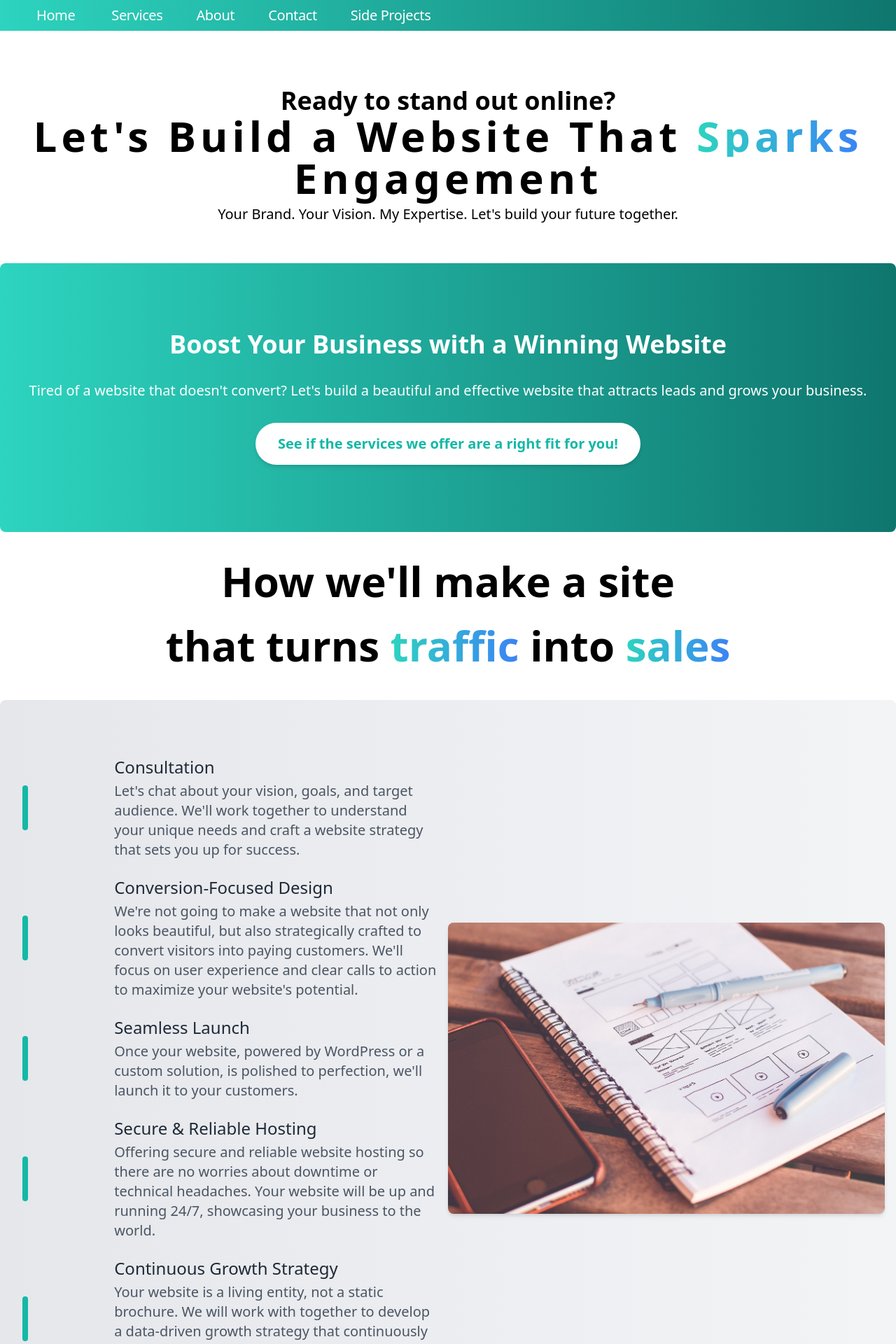
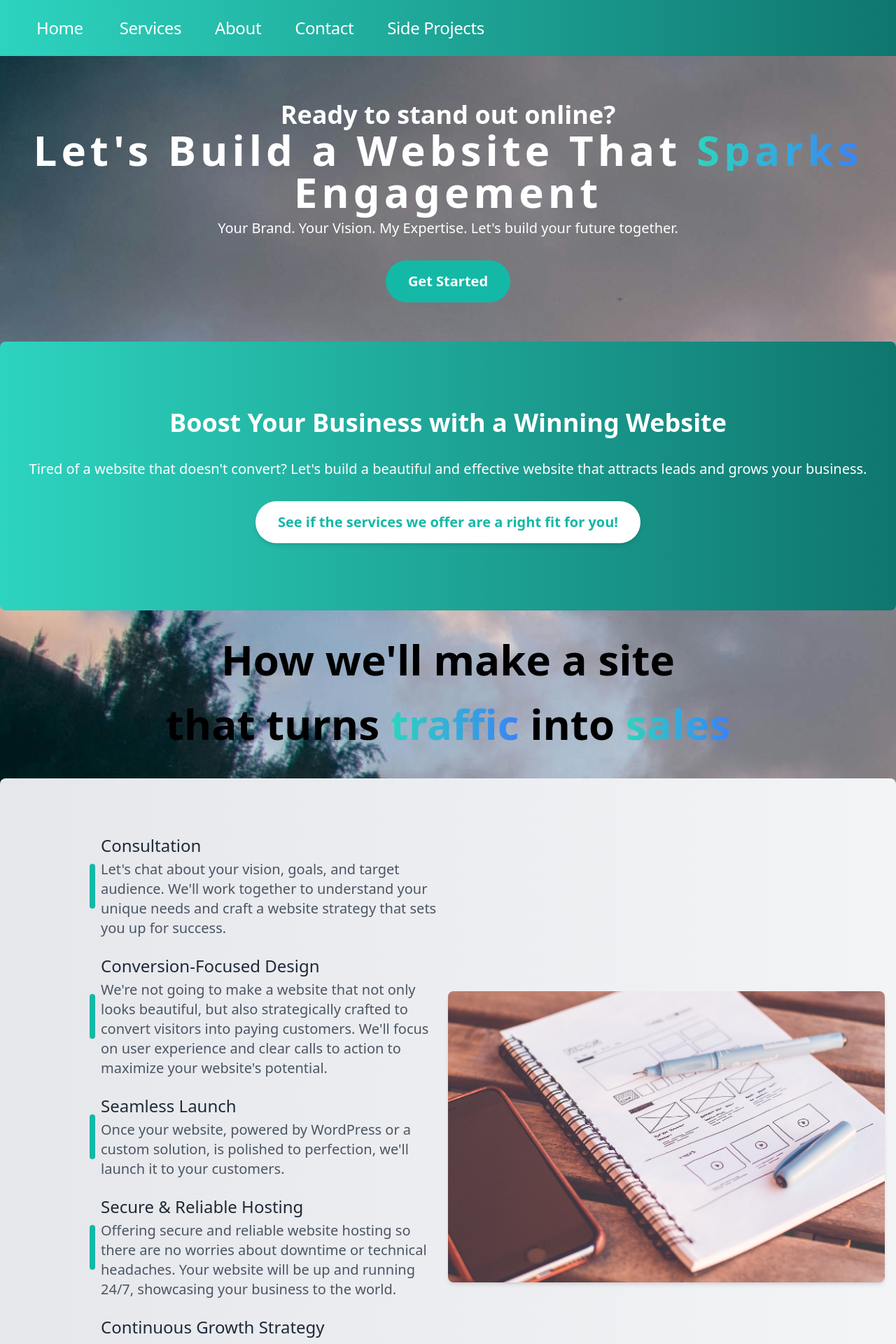
Before and after one commit to IsaacsCloudLLC/ikepcampbell.github.io, a Next.js app: page / in a window 1280 px wide. Shown: the top 1920 px of the page at 70% size. Built offline with nearby package versions, Linux system fonts and the light colour scheme.

Commit message:
need some background

```diff
--- a/app/about/page.tsx
+++ b/app/about/page.tsx
@@ -10,7 +10,7 @@ export default function Page() {
         <meta name="keywords" content="website design Quad Cities, cloud solutions Iowa, DevOps services" />
         <meta property="og:image" content="/profile.jpeg" />
       </Head>
-      <h1 className="text-3xl md:text-5xl font-bold text-center text-black dark:text-white mb-8">Our Team</h1>
+      <h1 className="mt-12 text-3xl md:text-5xl font-bold text-center text-black dark:text-white mb-8">Our Team</h1>
       <section className="rounded-lg bg-gradient-to-r from-gray-100 to-gray-200 overflow-hidden py-12 md:py-24 px-4 mb-12 md:mb-20">
         <div className="container mx-auto px-4">
           <p className="text-gray-700 text-lg md:text-xl leading-relaxed mb-8">
--- a/app/components/footer.tsx
+++ b/app/components/footer.tsx
@@ -1,7 +1,7 @@
 export default function Footer() {
   return (
     <footer className="mt-16 mb-16 flex justify-center">
-      <p className="mt-8 text-neutral-600 items-center text-xl dark:text-neutral-300">
+      <p className="mt-8 items-center text-xl text-white">
         © {new Date().getFullYear()} Isaacs Cloud LLC
       </p>
     </footer>
--- a/app/components/nav.tsx
+++ b/app/components/nav.tsx
@@ -18,7 +18,7 @@ export function Navbar() {
 
 
   return (
-    <aside className="-ml-2  mb-16 tracking-tight">
+    <aside className="-ml-2 tracking-tight">
       <div className="z-50">
         <svg
           className="md:hidden lg:hidden absolute left-4 top-2 h-12 w-12 text-white-700 cursor-pointer"
@@ -57,9 +57,8 @@ export function Navbar() {
         </button>
 
         <nav
-          className={`flex bg-gradient-to-r  from-teal-400 to-teal-700 flex-col md:flex-row space-x-8 items-start px-4 overflow-hidden transition-all duration-300 ease-in-out ${
-            isOpen ? 'absolute top-full right-0 md:static' : 'hidden md:flex'
-          }`}
+          className={`flex pb-4 pt-4 bg-gradient-to-r from-teal-400 to-teal-700 flex-col md:flex-row space-x-8 items-start px-4 overflow-hidden transition-all duration-300 ease-in-out ${isOpen ? 'absolute top-full right-0 md:static' : 'hidden md:flex'
+            }`}
           id="nav"
         >
           <div className={`flex flex-col relative right-0 md:hidden ${isOpen ? '' : 'hidden'}`}>
@@ -79,7 +78,7 @@ export function Navbar() {
               <a
                 key={path}
                 href={path}
-                className="transition-all text-xl text-white dark:text-white hover:font-semibold dark:hover:text-neutral-200 flex align-middle relative py-1 px-2 m-1"
+                className="transition-all text-2xl text-white dark:text-white hover:font-semibold dark:hover:text-neutral-200 flex align-middle relative py-1 px-2 m-1"
               >
                 {name}
               </a>
--- a/app/contact/page.tsx
+++ b/app/contact/page.tsx
@@ -29,13 +29,13 @@ function GitHubIconLight() {
 }
 export default function Page() {
     return (
-        <div>
+        <div >
             <Head>
                 <title>Contact | Isaacs Cloud </title>
                 <meta name="description" content="Looking for a website designer in the Quad Cities? I'm Isaac Campbell, and I specialize in crafting beautiful and effective websites that grow businesses. Let's get started on your project today! Reach out to me on Github (ikepcampbell) or LinkedIn, or email me at support@isaacs.cloud." />
                 <meta name="keywords" content="Quad Cities website design, web developer Quad Cities, Iowa, freelance web design, Davenport website design, Bettendorf website design, DeWitt website design, Moline website design, East Moline website design, Isaac Campbell web design, contact Isaac Campbell" />
             </Head>
-            <h1 className="text-3xl md:text-5xl font-bold text-center text-black dark:text-white mb-8">Contact Me</h1>
+            <h1 className="mt-12 text-3xl md:text-5xl font-bold text-center text-black dark:text-white mb-8">Contact Me</h1>
             <section className="rounded-lg bg-gradient-to-r from-gray-200 to-gray-100 p-4">
                 <p className="text-xl font-medium text-center mt-8 text-gray-800 dark:text-gray-600 pb-4">
                     I'm always open to projects and connections! Follow me on Github and LinkedIn.
--- a/app/layout.tsx
+++ b/app/layout.tsx
@@ -73,8 +73,7 @@ export default function RootLayout({
         <div className="sticky top-0 z-50 dark:bg-black">
           <Navbar />
         </div>
-        <main className="flex-auto min-w-0 mt-6 flex flex-col px-2 md:px-0">
-
+        <main className="flex-auto min-h-screen min-w-0 flex flex-col px-2 md:px-0 bg-[url('/bg.jpg')]">
           {children}
           <Footer />
           <Analytics />
@@ -82,6 +81,6 @@ export default function RootLayout({
         </main>
       </body>
       <GoogleAnalytics gaId="G-21M7CHET8L" />
-    </html>
+    </html >
   )
 }
--- a/app/page.tsx
+++ b/app/page.tsx
@@ -1,11 +1,12 @@
 import Link from 'next/link';
 
-
-const RoadmapItem = ({ icon, title, description }) => {
+const RoadmapItem = ({ title, description }) => {
   return (
     <li className="flex flex-col md:flex-row items-center space-y-4 md:space-y-0 md:space-x-4">
-      <div className="md:w-1/5">{icon}</div>
-      <div className="md:w-4/5 text-center md:text-left">
+      <div className="md:w-1/5">
+        <span className="w-2 h-12 md:h-16 lg:relative lg:left-24 bg-teal-500 rounded-full flex items-center justify-center text-white"></span>
+      </div>
+      <div className="lg:w-full md:w-4/5 text-center md:text-left">
         <h3 className="text-gray-800 text-xl md:text-2xl mb-1 md:mt-0">{title}</h3>
         <p className="text-gray-600 text-lg md:text-xl">{description}</p>
       </div>
@@ -16,7 +17,7 @@ const RoadmapItem = ({ icon, title, description }) => {
 export default function Page() {
   return (
     <div className="mb-24">
-      <header className="relative left-0 w-full flex flex-col items-center justify-center py-4">
+      <header className="mt-12 relative left-0 w-full flex flex-col items-center justify-center py-4 text-white">
         <h1 className="text-2xl md:text-4xl text-center font-bold">Ready to stand out online?</h1>
         <h2 className="text-4xl md:text-6xl font-bold tracking-widest leading-tight mb-2 text-center">
           Let's Build a Website That{' '}
@@ -28,6 +29,11 @@ export default function Page() {
         <p className="text-lg md:text-xl text-center">
           Your Brand. Your Vision. My Expertise. Let's build your future together.
         </p>
+        <Link href="/contact">
+          <button className="mt-8 px-6 md:px-8 py-3 md:py-4 text-lg md:text-xl bg-teal-500 text-white font-bold rounded-full hover:bg-teal-600 transition-all duration-300">
+            Get Started
+          </button>
+        </Link>
       </header>
       <section className="rounded-lg relative top-10 mb-20 bg-gradient-to-r from-teal-400 to-teal-700 overflow-hidden text-white">
         <div className="hero bg-gradient-to-r from-teal-400 to-teal-700 text-white py-16 md:py-24 px-4 flex flex-col items-center justify-center">
@@ -65,27 +71,22 @@ export default function Page() {
         <div className="w-full md:w-1/2 md:order-1 px-4 space-y-8">
           <ul className="flex flex-col space-y-6 items-center md:items-start">
             <RoadmapItem
-              icon={<span className="w-2 h-12 md:h-16 bg-teal-500 rounded-full flex items-center justify-center text-white"></span>}
               title="Consultation"
               description="Let's chat about your vision, goals, and target audience. We'll work together to understand your unique needs and craft a website strategy that sets you up for success."
             />
             <RoadmapItem
-              icon={<span className="w-2 h-12 md:h-16 bg-teal-500 rounded-full flex items-center justify-center text-white"></span>}
               title="Conversion-Focused Design"
               description="We're not going to make a website that not only looks beautiful, but also strategically crafted to convert visitors into paying customers. We'll focus on user experience and clear calls to action to maximize your website's potential."
             />
             <RoadmapItem
-              icon={<span className="w-2 h-12 md:h-16 bg-teal-500 rounded-full flex items-center justify-center text-white"></span>}
               title="Seamless Launch"
               description="Once your website, powered by WordPress or a custom solution, is polished to perfection, we'll launch it to your customers."
             />
             <RoadmapItem
-              icon={<span className="w-2 h-12 md:h-16 bg-teal-500 rounded-full flex items-center justify-center text-white"></span>}
               title="Secure & Reliable Hosting"
               description="Offering secure and reliable website hosting so there are no worries about downtime or technical headaches. Your website will be up and running 24/7, showcasing your business to the world."
             />
             <RoadmapItem
-              icon={<span className="w-2 h-12 md:h-16 bg-teal-500 rounded-full flex items-center justify-center text-white"></span>}
               title="Continuous Growth Strategy"
               description="Your website is a living entity, not a static brochure. We will work with together to develop a data-driven growth strategy that continuously improves your website's performance and keeps you ahead of the curve."
             />
```
Also changed, not shown: app/services/page.tsx (+4 -5 lines), public/bg.jpg (added).
